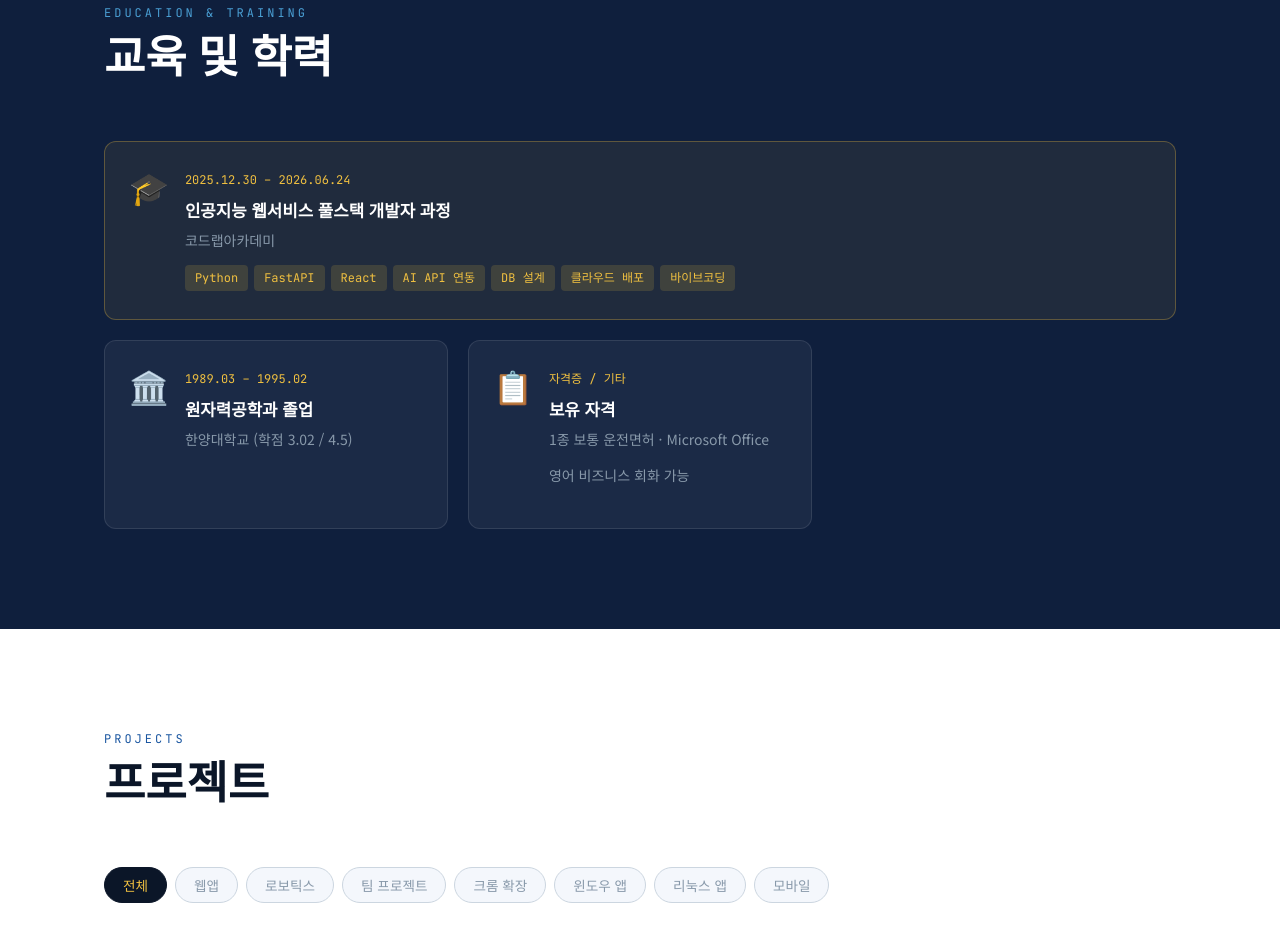
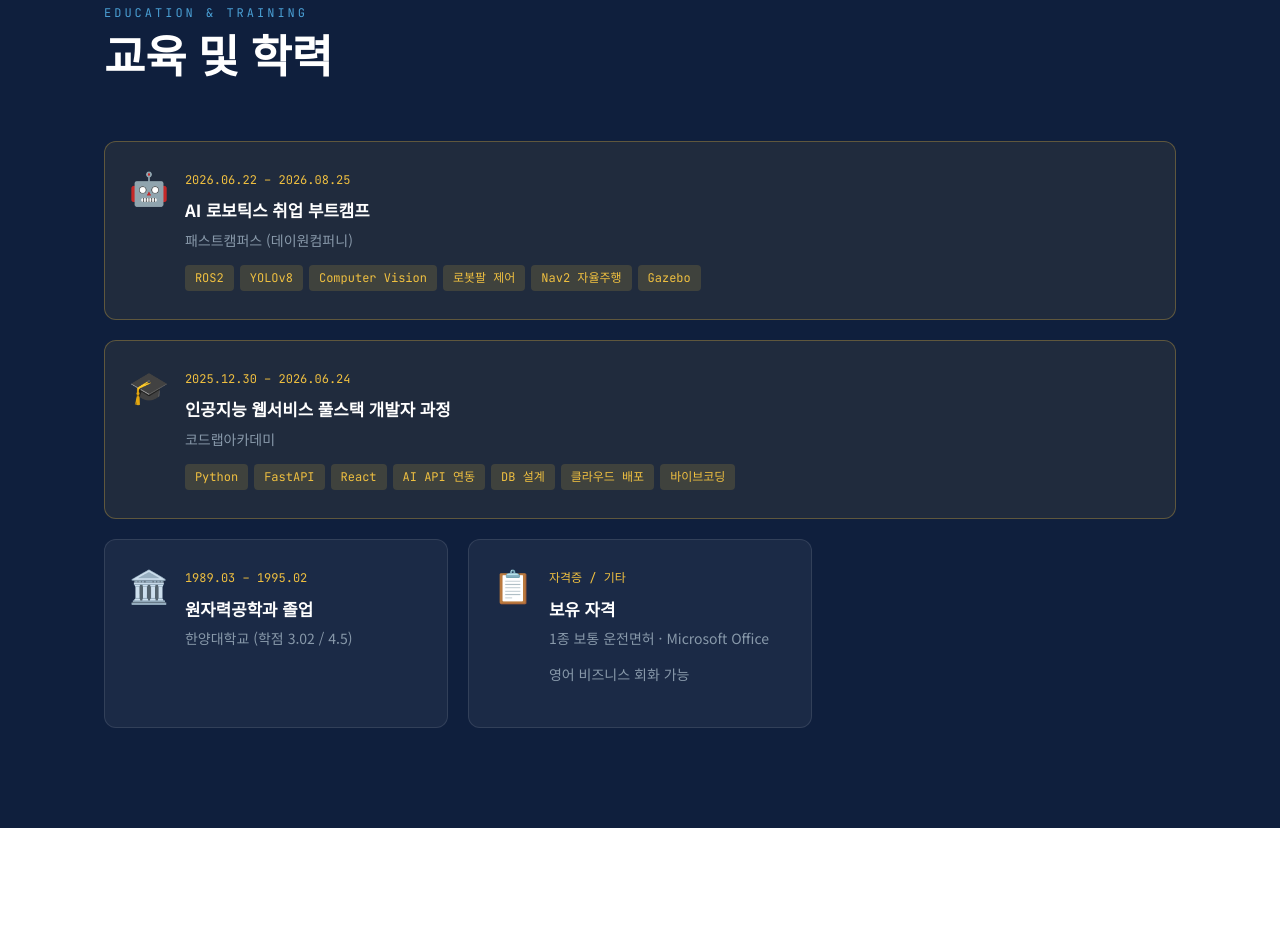
Before and after one commit to pandol69kim-bot/kpw, a plain HTML site: page index.html in a window 1280 px wide. Shown: the part 3470-4395 px from the top of the page. Drawn offline with Linux system fonts and the light colour scheme.

Commit message:
교육이력에 AI 로보틱스 취업 부트캠프(패스트캠퍼스) 추가
2026.06.22 ~ 2026.08.25 과정으로, 함께 추가된 로보틱스/AI 프로젝트들의
교육적 배경이 되는 과정.

Co-Authored-By: Claude Sonnet 5 <noreply@anthropic.com>

```diff
--- a/index.html
+++ b/index.html
@@ -266,6 +266,18 @@
       <h2 class="section-title">교육 및 학력</h2>
     </div>
     <div class="edu-grid reveal">
+      <div class="edu-card featured">
+        <div class="edu-icon">🤖</div>
+        <div class="edu-body">
+          <p class="edu-period">2026.06.22 – 2026.08.25</p>
+          <h3 class="edu-title">AI 로보틱스 취업 부트캠프</h3>
+          <p class="edu-org">패스트캠퍼스 (데이원컴퍼니)</p>
+          <div class="edu-tags">
+            <span>ROS2</span><span>YOLOv8</span><span>Computer Vision</span>
+            <span>로봇팔 제어</span><span>Nav2 자율주행</span><span>Gazebo</span>
+          </div>
+        </div>
+      </div>
       <div class="edu-card featured">
         <div class="edu-icon">🎓</div>
         <div class="edu-body">
```
